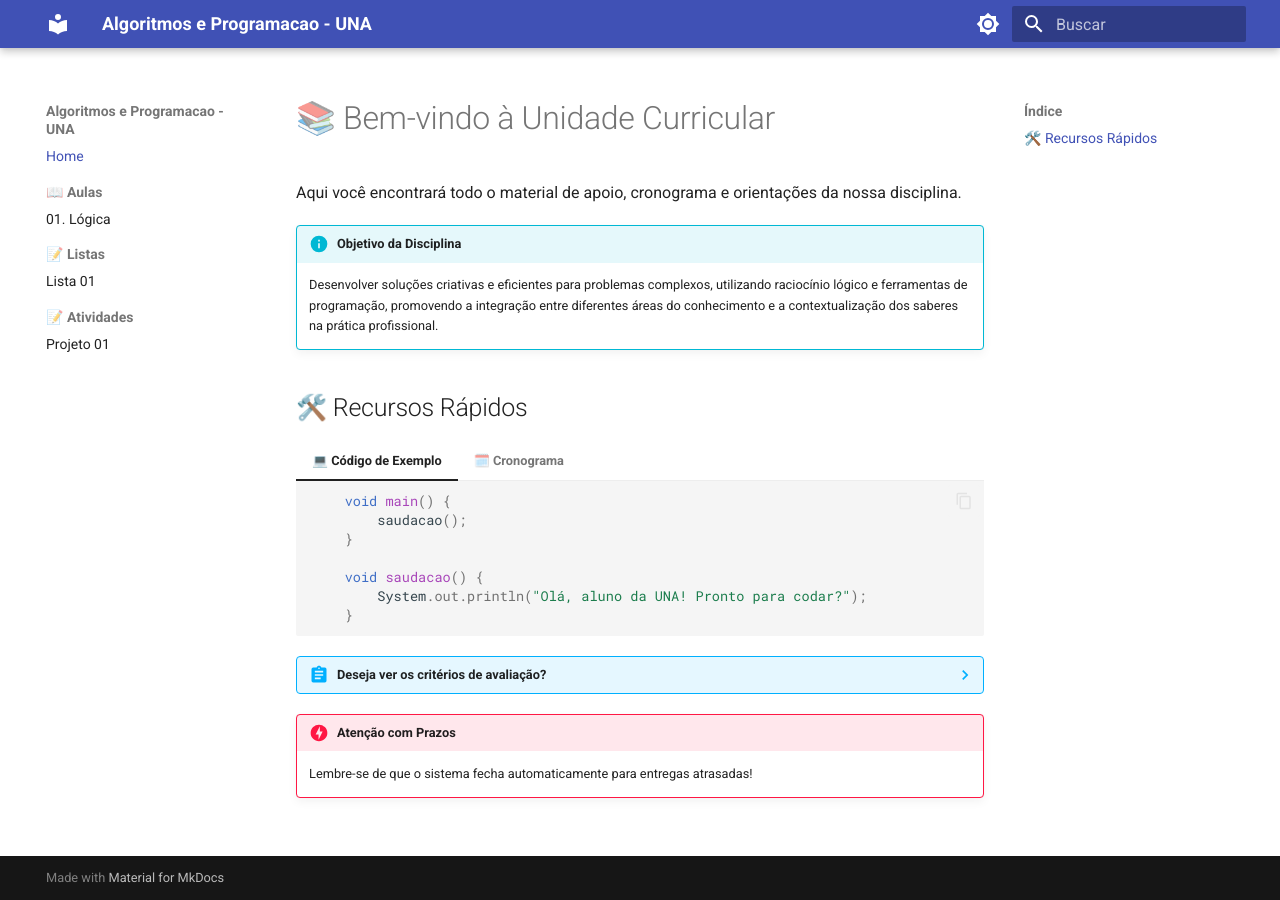
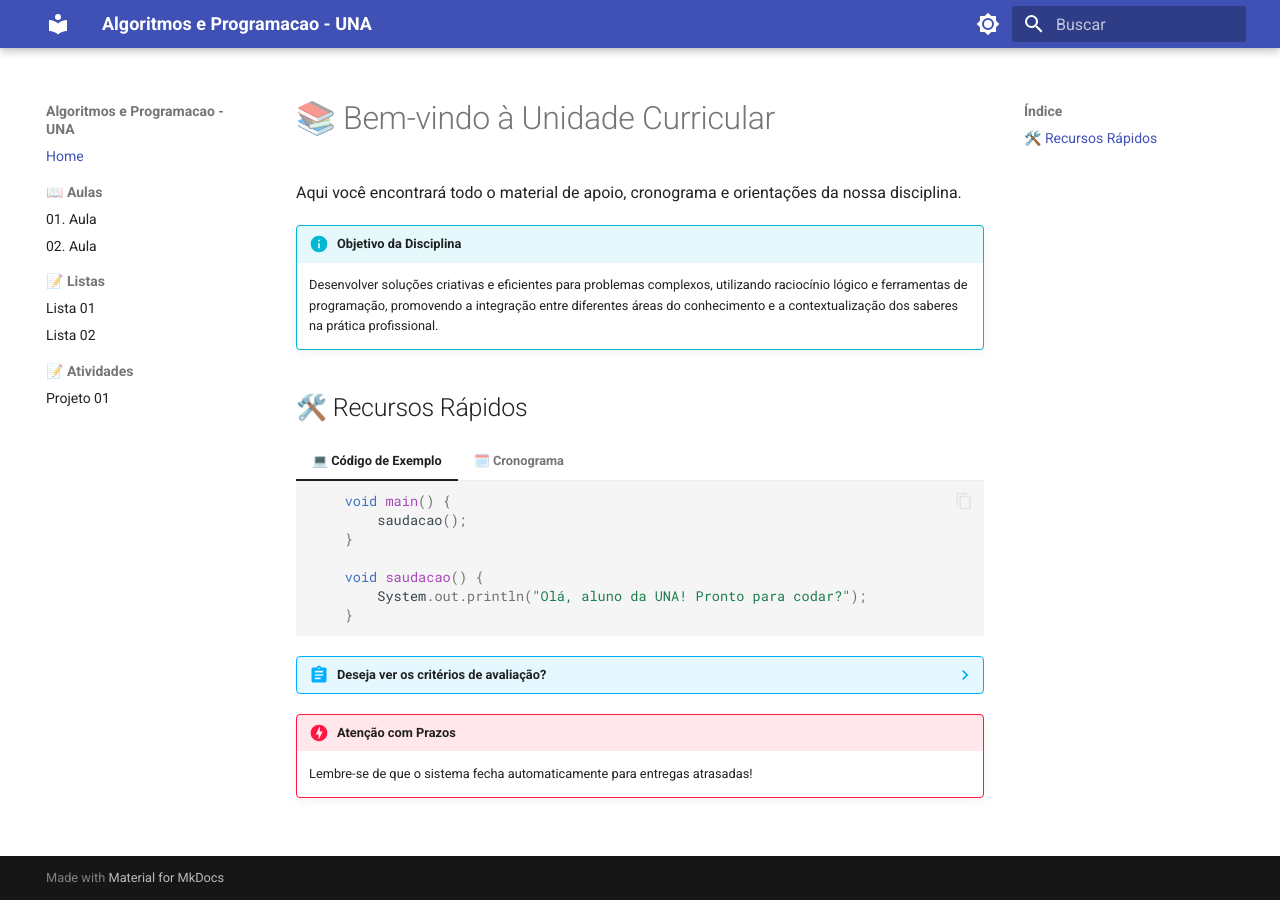
Before and after one commit to danhpaiva/una-algprog-mkdocs-202601, an MkDocs documentation site: the page built from docs/index.md, in a window 1280 px wide. Built offline with MkDocs 1.6.1 and Material for MkDocs 9.7.7, drawn with Linux system fonts in a browser that asks for light colours.

Commit message:
feat: add aula 02

```diff
--- a/docs/index.md
+++ b/docs/index.md
@@ -24,7 +24,7 @@ Aqui você encontrará todo o material de apoio, cronograma e orientações da n
     | Aula | Assunto                            | Entrega  |
     | :--- | :--------------------------------- | :------- |
     | 01   | Logica                             | Lista 01 |
-    | 02   | Lógica de Programação e Fluxograma | -        |
+    | 02   | Lógica de Programação e Fluxograma | Lista 02 |
 
 ??? abstract "Deseja ver os critérios de avaliação?"
     A nota final será composta por:
--- a/mkdocs.yml
+++ b/mkdocs.yml
@@ -31,9 +31,11 @@ nav:
   - Home: index.md
   # - Guia do Professor: setup.md
   - 📖 Aulas:
-      - 01. Lógica: aulas/01-logica.md
+      - 01. Aula: aulas/01-logica.md
+      - 02. Aula: aulas/02-logica-fluxo.md
   - 📝 Listas:
       - Lista 01: listas/01-lista.md
+      - Lista 02: listas/02-lista.md
   - 📝 Atividades:
       - Projeto 01: trabalhos/projeto-01.md
 
```
